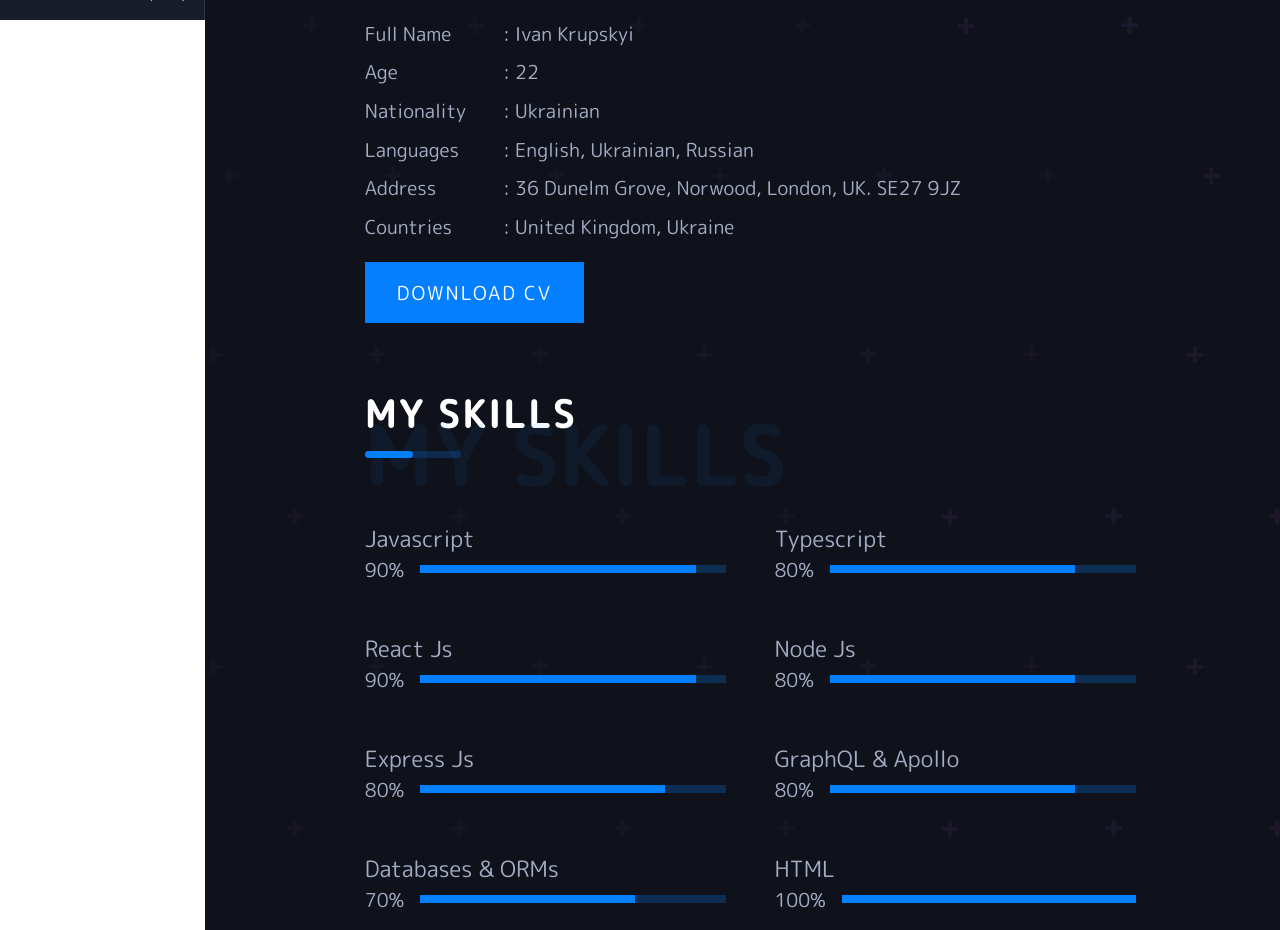
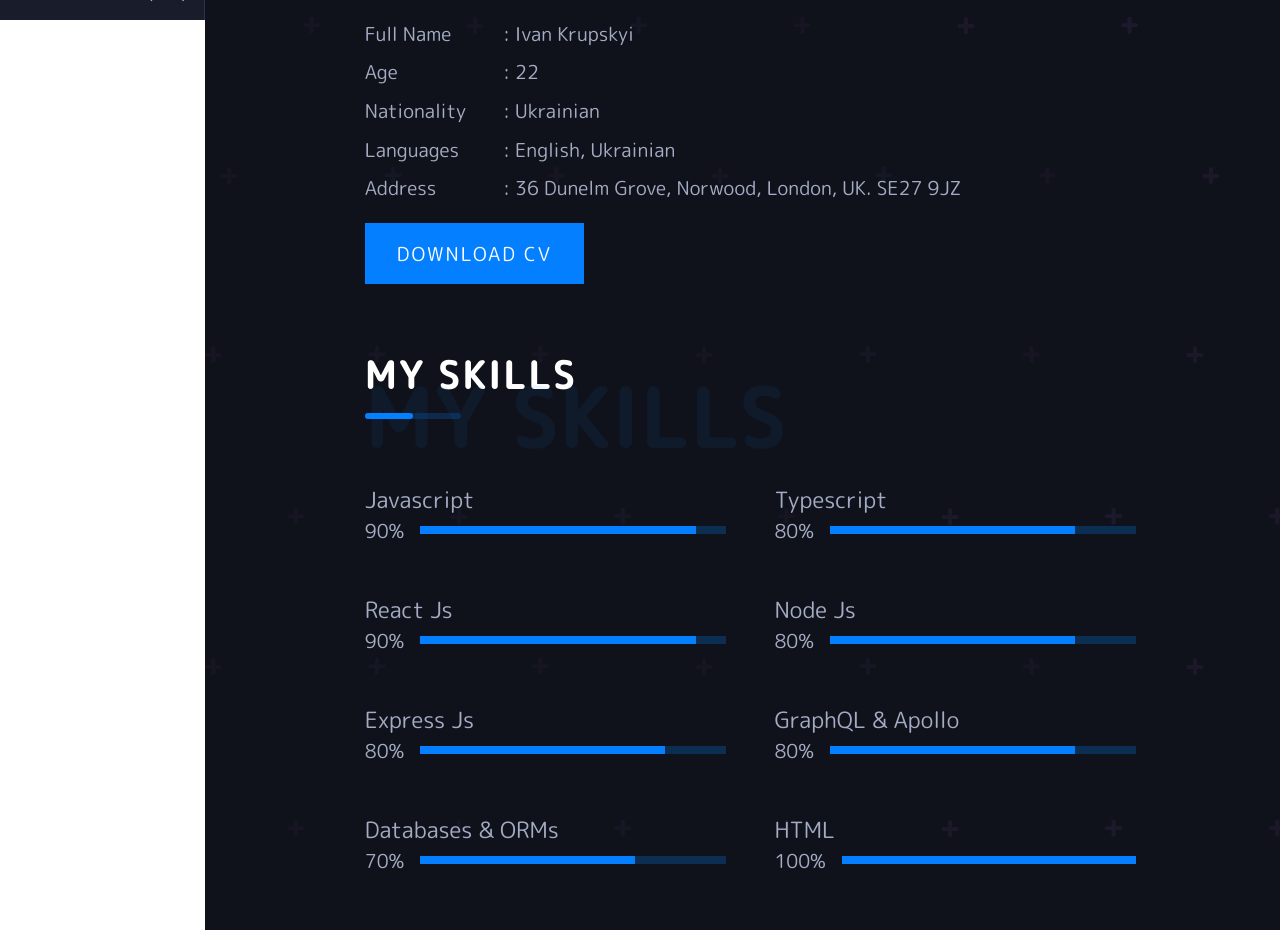
Before and after one commit to vania22/portfolio, a React (Create React App) app: page /about in a window 1280 px wide. Shown: the part 780-1710 px from the top of the page. Built offline with nearby package versions, Linux system fonts and the light colour scheme.

Commit message:
Removed countries field

```diff
--- a/src/Components/ImageSection.js
+++ b/src/Components/ImageSection.js
@@ -24,15 +24,13 @@ function ImageSection() {
                         <p>Nationality</p>
                         <p>Languages</p>
                         <p>Address</p>
-                        <p>Countries</p>
                     </div>
                     <div className='right-section'>
                         <p>: Ivan Krupskyi</p>
                         <p>: 22</p>
                         <p>: Ukrainian</p>
-                        <p>: English, Ukrainian, Russian</p>
+                        <p>: English, Ukrainian</p>
                         <p>: 36 Dunelm Grove, Norwood, London, UK. SE27 9JZ</p>
-                        <p>: United Kingdom, Ukraine</p>
                     </div>
                 </div>
                 <a
```
